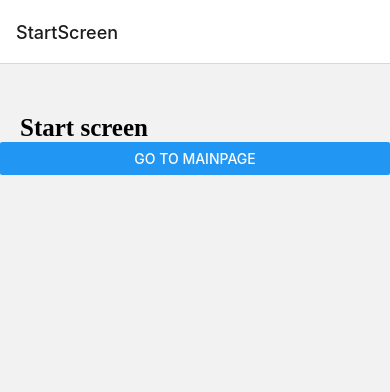
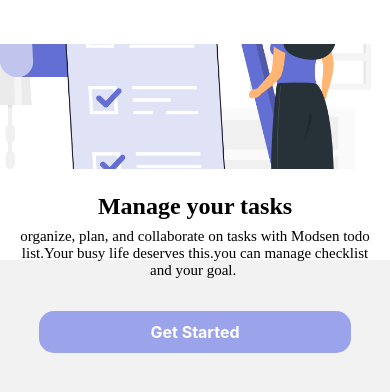
Before and after one commit to lesik2/TodoList, a React Native app: screen /StartScreen in a window 390 px wide. Shown: the top 392 px of the page. Built offline with nearby package versions, Linux system fonts and the light colour scheme.

Commit message:
feat: add design for startPage

```diff
--- a/babel.config.js
+++ b/babel.config.js
@@ -11,7 +11,8 @@
           "@screens": "./src/screens",
           "@hooks": "./src/hooks",
           "@types": "./src/types",
-          "@assets": "./src/assets"
+          "@assets": "./src/assets",
+          "@ui": "./src/ui"
         }
       }
     ],
--- a/src/components/DrawerNavigation/index.tsx
+++ b/src/components/DrawerNavigation/index.tsx
@@ -11,11 +11,11 @@
 
 export function DrawerNavigation() {
   return (
-        <Drawer.Navigator>
+        <Drawer.Navigator >
           <Drawer.Screen name="ImportantTasksScreen" component={ImportantTasksScreen} />
           <Drawer.Screen name="DoneTasksScreen" component={DoneTasksScreen} />
           <Drawer.Screen name="DailyTasksScreen" component={DailyTasksScreen} />
-          <Drawer.Screen name="MainScreen" component={MainScreen} />
+          <Drawer.Screen name="MainScreen" component={MainScreen}/>
         </Drawer.Navigator>
       )
 }
--- a/src/components/Navigation/index.tsx
+++ b/src/components/Navigation/index.tsx
@@ -4,6 +4,7 @@
 
 import { StartScreen } from '@screens/StartScreen/index';
 import { DrawerNavigation } from '../DrawerNavigation';
+
 
 
 
@@ -14,7 +15,7 @@
 export  function Navigation() {
   return (
     <NavigationContainer>
-      <Stack.Navigator initialRouteName="StartScreen">
+        <Stack.Navigator initialRouteName="StartScreen" screenOptions={{headerShown: false}}>
           <Stack.Screen name="StartScreen" component={StartScreen} />
           <Stack.Screen
             name="DrawerNavigation"
--- /dev/null
+++ b/src/screens/StartScreen/config.ts
@@ -0,0 +1,5 @@
+export const config = {
+  title: 'Manage your tasks',
+  subtitle: 'organize, plan, and collaborate on tasks with Modsen todo list.Your busy life deserves this.you can manage checklist and your goal. ',
+  button: 'Get Started',
+}
--- a/src/screens/StartScreen/index.tsx
+++ b/src/screens/StartScreen/index.tsx
@@ -1,20 +1,28 @@
-import { Button, View } from "react-native";
+
 import { NativeStackNavigationProp } from '@react-navigation/native-stack';
 import {RootStackParamList} from '@customTypes/navigation'
-import { StyledText } from "./styled";
-
+import { ButtonText, StartScreenView, StyleButton, StyledImage, Subtitle, Title } from "./styled";
+import { config } from "./config";
 export interface IStartScreen{
   navigation: NativeStackNavigationProp<RootStackParamList, 'StartScreen'>;
 }
 
 export function StartScreen({navigation}:IStartScreen) {
+
+  const {title, subtitle, button} = config;
+
+  const handlePress = () => {
+    navigation.navigate('DrawerNavigation');
+  }
+
   return (
-    <View>
-      <StyledText>Start screen</StyledText>
-      <Button
-        title="Go to mainPage"
-        onPress={() => navigation.navigate('DrawerNavigation')}
-      />
-    </View>
+    <StartScreenView>
+      <StyledImage  source={require('@assets/images/startScreenImage.png')}/>
+      <Title>{title}</Title>
+      <Subtitle>{subtitle}</Subtitle>
+      <StyleButton onPress={handlePress} underlayColor={'#646FD4'}>
+        <ButtonText>{button}</ButtonText>
+      </StyleButton>
+    </StartScreenView>
   )
 }
--- a/src/screens/StartScreen/styled.ts
+++ b/src/screens/StartScreen/styled.ts
@@ -1,13 +1,62 @@
 import styled from 'styled-components/native'
 import { css } from 'styled-components';
 
-export const StyledText = styled.Text`
-  ${({theme})=>css`
-    font-family: ${theme.fonts.Signika};
-    margin-top: 50px;
-    font-weight: 800;
-    font-size: 25px;
-    margin-left: 20px;
+export const StartScreenView = styled.View`
+    ${({theme})=>css`
+      display: flex;
+      flex-direction: column;
+      align-items: center;
 
+      width: 100%;
+      padding: 44px 0px 32px 0px;
+      background-color: ${theme.colors.white};
   `}
 `;
+export const StyledImage = styled.Image`
+  width: 100%;
+  height: 68%;
+`
+
+export const Title = styled.Text`
+  ${({theme})=>css`
+    font-size: 24px;
+    font-family: ${theme.fonts.Jost};
+    font-weight: ${theme.fontWeight.bold};
+
+    margin-top: 24px;
+    color: ${theme.colors.black};
+  `}
+`
+export const StyleButton = styled.TouchableHighlight`
+  ${({ theme }) => css`
+    display: flex;
+    align-items: center;
+    justify-content: center;
+
+    width: 80%;
+    padding: 11px 0px 11px 0px;
+    margin-top: 32px;
+    background-color: ${theme.colors.secondaryShades};
+    border-radius: 15px;
+  `}
+`;
+export const ButtonText = styled.Text`
+  ${({ theme }) => css`
+    text-align: center;
+    color: ${theme.colors.white};
+
+    font-weight: ${theme.fontWeight.medium};
+    font-size: 16px;
+  `}
+`
+export const Subtitle = styled.Text`
+  ${({theme})=>css`
+    font-size: 15px;
+    font-family: ${theme.fonts.Jost};
+    font-weight: ${theme.fontWeight.default};
+
+    text-align: center;
+    width: 90%;
+    margin-top: 8px;
+  `}
+`
--- a/src/theme/index.ts
+++ b/src/theme/index.ts
@@ -8,6 +8,7 @@
     secondaryTins: '#DBDFFD',
     white: '#FFFFFF',
     black: '#000000',
+    gray: '#8D93AB',
   },
   fonts: {
     Roboto: 'Roboto-Regular',
@@ -16,7 +17,9 @@
 
   },
   fontWeight: {
-
+    bold: 900,
+    default: 500,
+    medium: 700,
   },
   zIndex: {
 
--- a/tsconfig.json
+++ b/tsconfig.json
@@ -12,6 +12,7 @@
       "@customTypes/*": ["src/types/*"],
       "@utils/*": ["src/utils/*"],
       "@screens/*": ["src/screens/*"],
+      "@ui/*": ["src/ui/*"],
     },
   },
   "include": ["src/**/*"]
```
Also changed, not shown: src/types/theme.ts (+6 -1 lines), src/assets/images/startScreenImage.png (added). Lines whose indentation alone changed are shown as unchanged.
